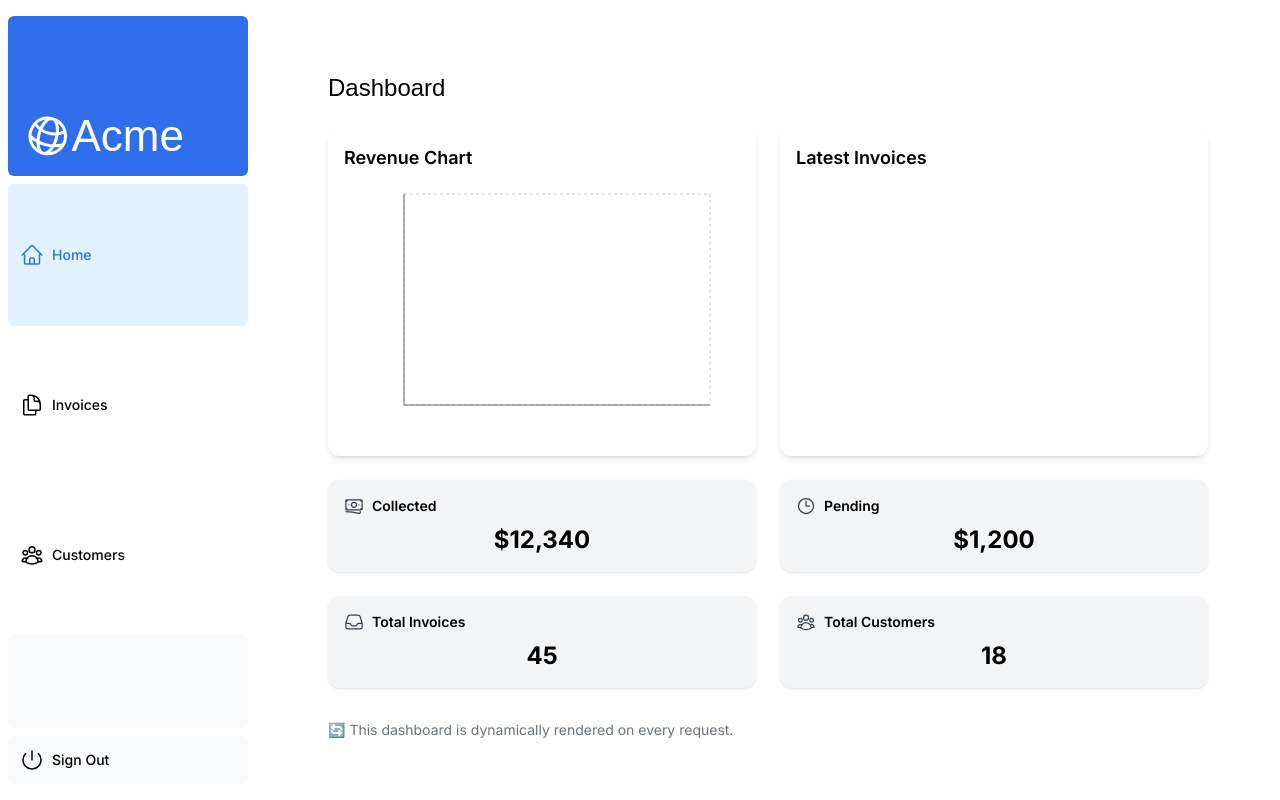
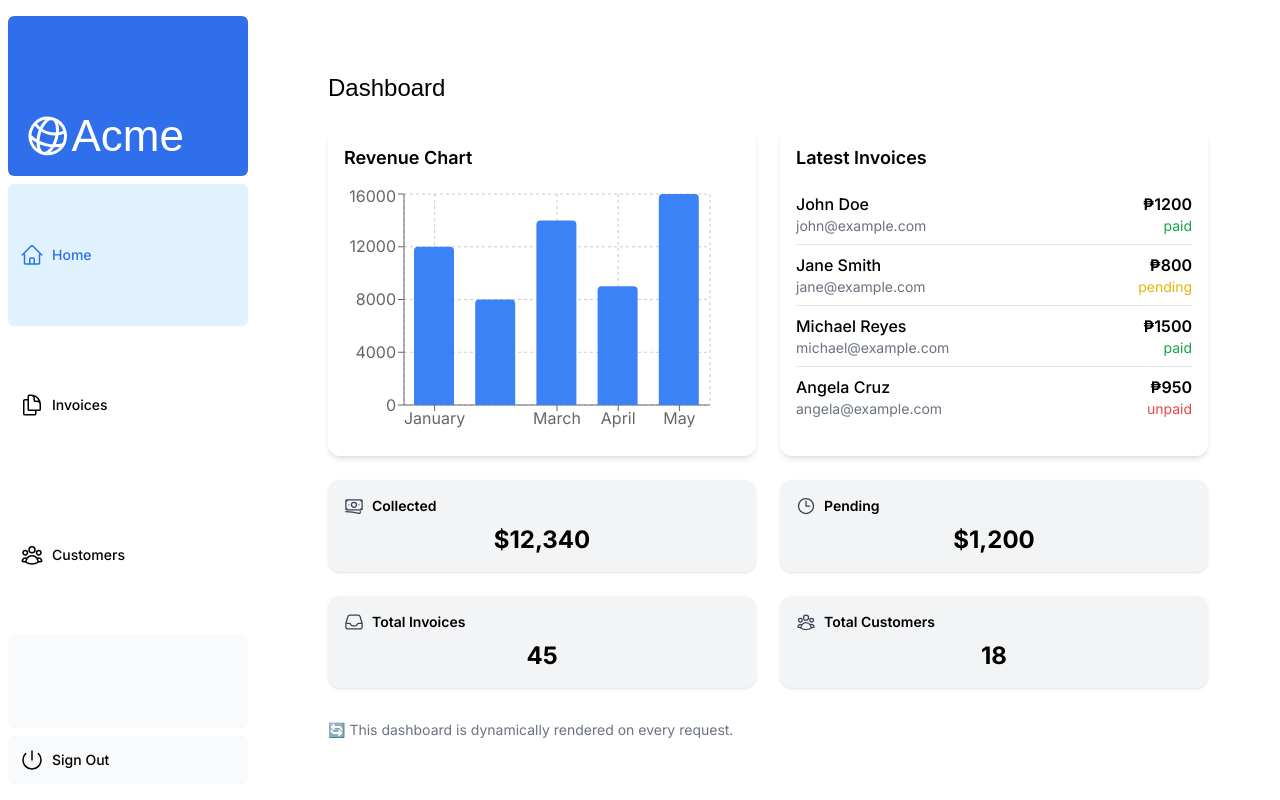
Before and after one commit to marivicAlcantara/nextjs-dashboard, a Next.js app: page /dashboard in a window 1280 px wide. Built offline with nearby package versions, Linux system fonts and the light colour scheme; a web font is replaced by a local one.

Commit message:
update page.tsx

```diff
--- a/app/dashboard/(overview)/page.tsx
+++ b/app/dashboard/(overview)/page.tsx
@@ -1,5 +1,4 @@
 // app/dashboard/page.tsx
-//import { Card } from '@/app/ui/dashboard/cards';
 import RevenueChart from '@/app/ui/dashboard/revenue-chart';
 import LatestInvoices from '@/app/ui/dashboard/latest-invoices';
 import { Lusitana } from 'next/font/google';
@@ -10,19 +9,20 @@ import {
   fetchCardData,
 } from '@/app/lib/data';
 import { Suspense } from 'react';
-import { RevenueChartSkeleton,
-         LatestInvoicesSkeleton,
-        CardsSkeleton, } from '@/app/ui/skeletons';
+import {
+  RevenueChartSkeleton,
+  LatestInvoicesSkeleton,
+  CardsSkeleton,
+} from '@/app/ui/skeletons';
 
-// ✅ Force dynamic rendering (SSR every request)
 export const dynamic = 'force-dynamic';
 
 const lusitana = Lusitana({ subsets: ['latin'], weight: '400' });
 
 export default async function Page() {
-  // ✅ Data fetched on each request
   const revenue = await fetchRevenue();
   const latestInvoices = await fetchLatestInvoices('', 1);
+
   const {
     totalPaidInvoices,
     totalPendingInvoices,
@@ -36,19 +36,20 @@ export default async function Page() {
         Dashboard
       </h1>
 
+      <div className="grid grid-cols-1 lg:grid-cols-2 gap-6">
 
+        <Suspense fallback={<RevenueChartSkeleton />}>
+          <RevenueChart revenue={revenue} />
+        </Suspense>
 
-      {/* --- Charts & Latest Invoices --- */}
-      <div className="grid grid-cols-1 lg:grid-cols-2 gap-6">
-        <Suspense fallback={<RevenueChartSkeleton />}>
-          <RevenueChart revenue={[]} />
+        <Suspense fallback={<LatestInvoicesSkeleton />}>
+          <LatestInvoices latestInvoices={latestInvoices} />
         </Suspense>
-       <Suspense fallback={<LatestInvoicesSkeleton />}>
-          <LatestInvoices latestInvoices={[]} />
-        </Suspense>
-         <Suspense fallback={<CardsSkeleton />}>
+
+        <Suspense fallback={<CardsSkeleton />}>
           <CardWrapper />
         </Suspense>
+
       </div>
 
       <p className="mt-8 text-sm text-gray-500">
```
Also changed, not shown: app/ui/dashboard/latest-invoices.tsx (+7 -9 lines).
